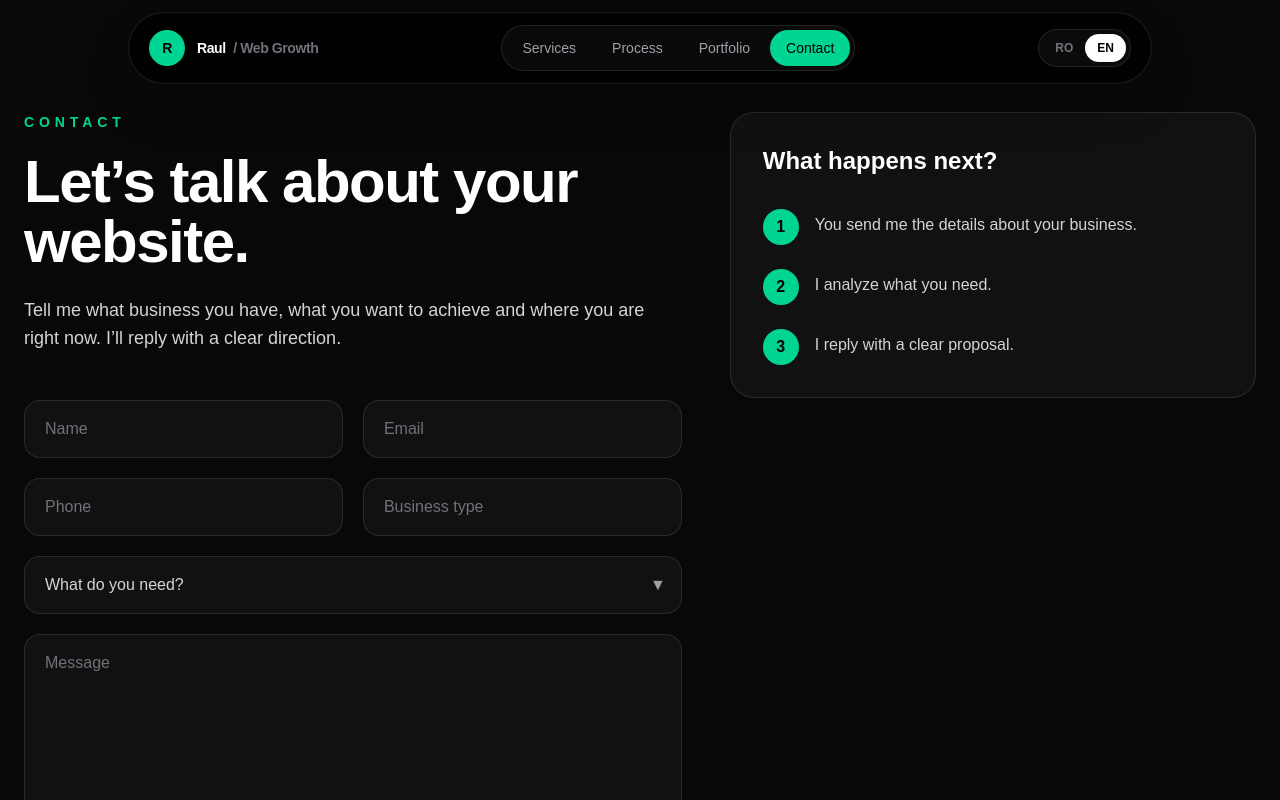
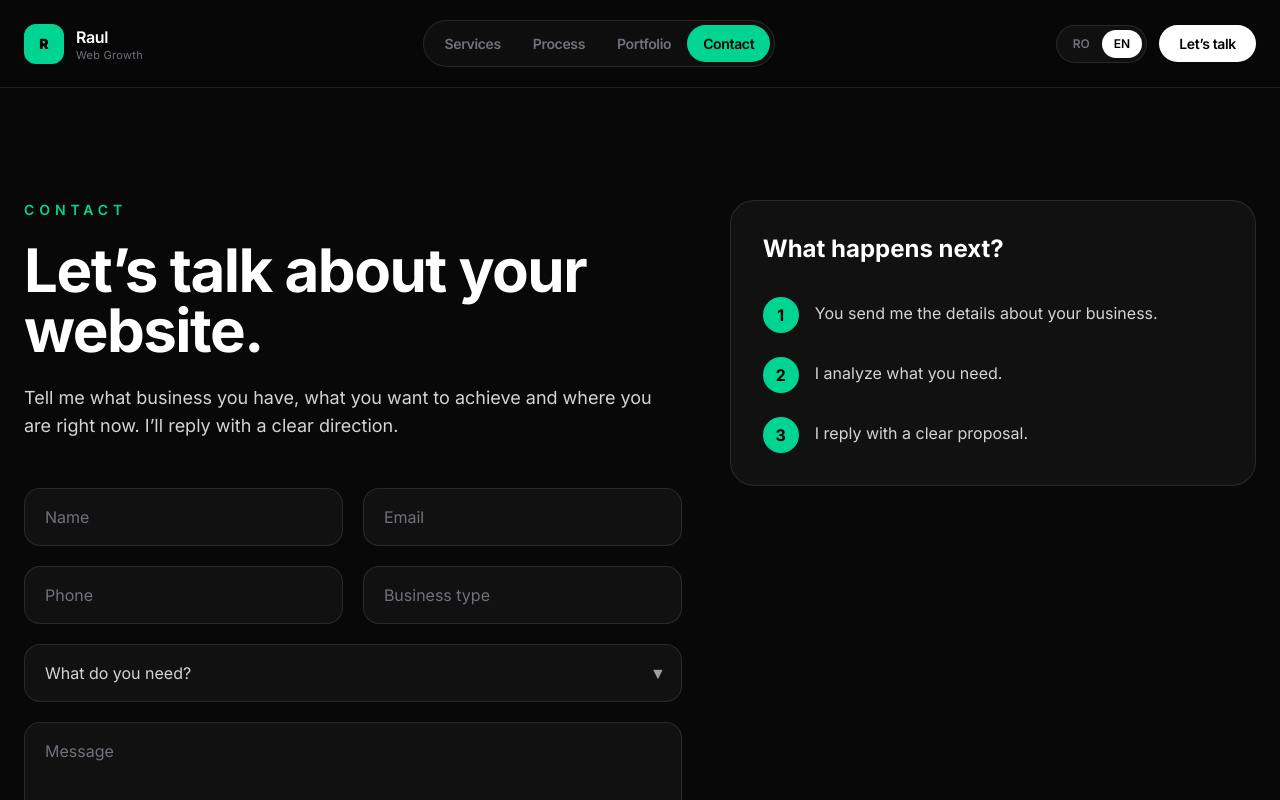
Before and after one commit to RaulRauta/my-business-site, a Next.js app: page /en/contact in a window 1280 px wide. Shown: the top 800 px of the page. Built offline with nearby package versions, Linux system fonts and the light colour scheme.

Commit message:
navbar typography polish

```diff
--- a/app/globals.css
+++ b/app/globals.css
@@ -34,3 +34,7 @@ body {
 * {
   -webkit-tap-highlight-color: transparent;
 }
+
+body {
+  font-family: var(--font-inter);
+}
--- a/app/layout.tsx
+++ b/app/layout.tsx
@@ -1,6 +1,12 @@
 import type { Metadata } from "next";
 import { Geist, Geist_Mono } from "next/font/google";
 import "./globals.css";
+import { Inter } from "next/font/google";
+
+const inter = Inter({
+  subsets: ["latin"],
+  variable: "--font-inter",
+});
 
 const geistSans = Geist({
   variable: "--font-geist-sans",
@@ -23,10 +29,7 @@ export default function RootLayout({
   children: React.ReactNode;
 }>) {
   return (
-    <html
-      lang="en"
-      className={`${geistSans.variable} ${geistMono.variable} h-full antialiased`}
-    >
+    <html lang="ro" className={`${inter.variable} h-full`}>
       <body className="min-h-full flex flex-col">{children}</body>
     </html>
   );
--- a/components/Navbar.tsx
+++ b/components/Navbar.tsx
@@ -26,23 +26,24 @@ export default function Navbar({ lang }: { lang: Lang }) {
   }
 
   return (
-    <header className="fixed left-0 top-0 z-50 w-full">
-      <div className="mx-auto mt-3 flex max-w-5xl items-center justify-between rounded-full border border-white/10 bg-black/80 px-4 py-3 shadow-2xl shadow-black/30 md:px-5">
-        <Link
-          href={`/${lang}`}
-          className="group flex items-center gap-3 font-semibold tracking-tight"
-        >
-          <span className="flex h-9 w-9 items-center justify-center rounded-full bg-emerald-400 text-sm font-bold text-black transition group-hover:scale-105">
+    <header className="w-full border-b border-white/10 bg-[#080808]/95">
+      <div className="mx-auto flex max-w-7xl items-center justify-between px-6 py-5">
+        <Link href={`/${lang}`} className="group flex items-center gap-3">
+          <span className="flex h-10 w-10 items-center justify-center rounded-xl bg-emerald-400 text-sm font-black text-black transition group-hover:scale-105">
             R
           </span>
 
-          <span className="hidden text-sm text-white sm:block">
-            Raul
-            <span className="ml-1 text-zinc-500"> / Web Growth</span>
-          </span>
+          <div className="hidden leading-tight sm:block">
+            <p className="text-base font-semibold tracking-tight text-white">
+              Raul
+            </p>
+            <p className="text-[11px] tracking-wide text-zinc-500">
+              Web Growth
+            </p>
+          </div>
         </Link>
 
-        <nav className="hidden items-center gap-1 rounded-full border border-white/10 bg-white/[0.03] p-1 md:flex">
+        <nav className="hidden items-center rounded-full border border-white/10 bg-white/[0.03] p-1 md:flex">
           {navItems.map((item) => {
             const isActive = pathname === item.href;
 
@@ -50,8 +51,8 @@ export default function Navbar({ lang }: { lang: Lang }) {
               <Link
                 key={item.href}
                 href={item.href}
-                className={`relative rounded-full px-4 py-2 text-sm transition-colors duration-300 ${
-                  isActive ? "text-black" : "text-zinc-400 hover:text-white"
+                className={`relative rounded-full px-4 py-2 text-[14px] font-semibold tracking-tight transition-colors duration-300 ${
+                  isActive ? "text-black" : "text-zinc-500 hover:text-white"
                 }`}
               >
                 {isActive && (
@@ -73,7 +74,7 @@ export default function Navbar({ lang }: { lang: Lang }) {
           })}
         </nav>
 
-        <div className="flex items-center gap-2">
+        <div className="flex items-center gap-3">
           <div className="flex items-center rounded-full border border-white/10 bg-white/[0.04] p-1">
             <Link
               href={switchLang("ro")}
@@ -121,6 +122,13 @@ export default function Navbar({ lang }: { lang: Lang }) {
               <span className="relative z-10">EN</span>
             </Link>
           </div>
+
+          <Link
+            href={`/${lang}/contact`}
+            className="hidden rounded-full bg-white px-5 py-2 text-[14px] font-semibold tracking-tight text-black transition hover:bg-emerald-400 lg:block"
+          >
+            {lang === "ro" ? "Discutăm" : "Let’s talk"}
+          </Link>
         </div>
       </div>
     </header>
```
